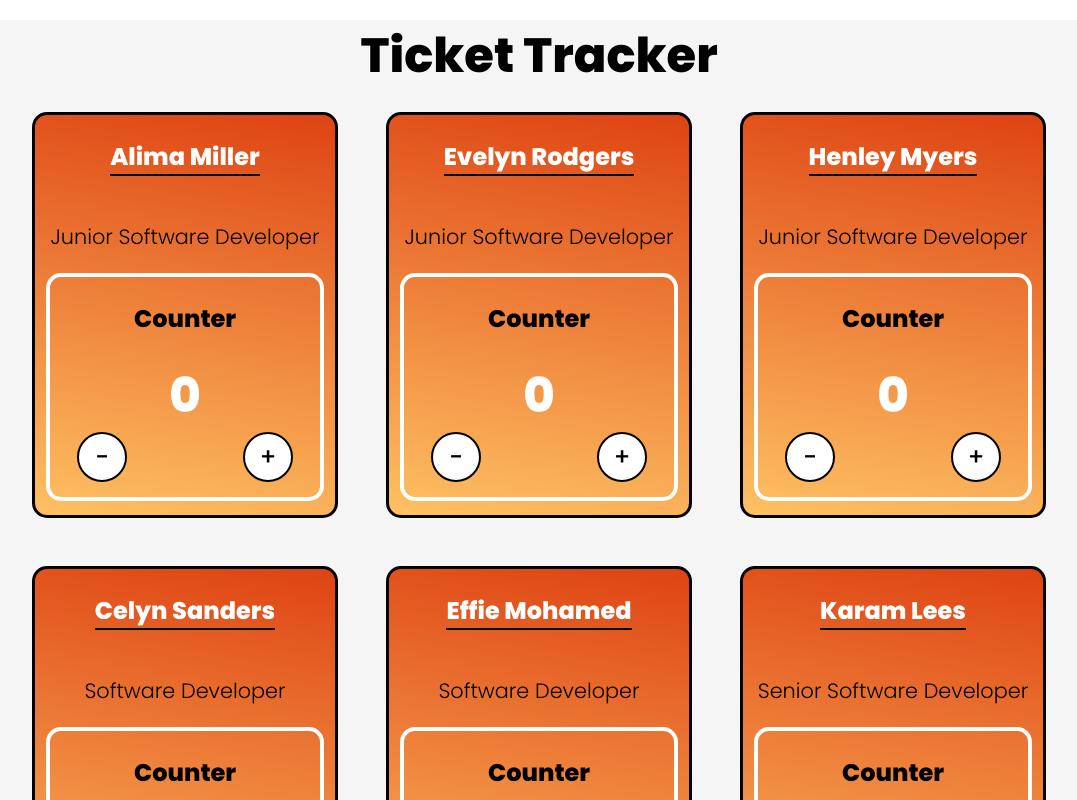
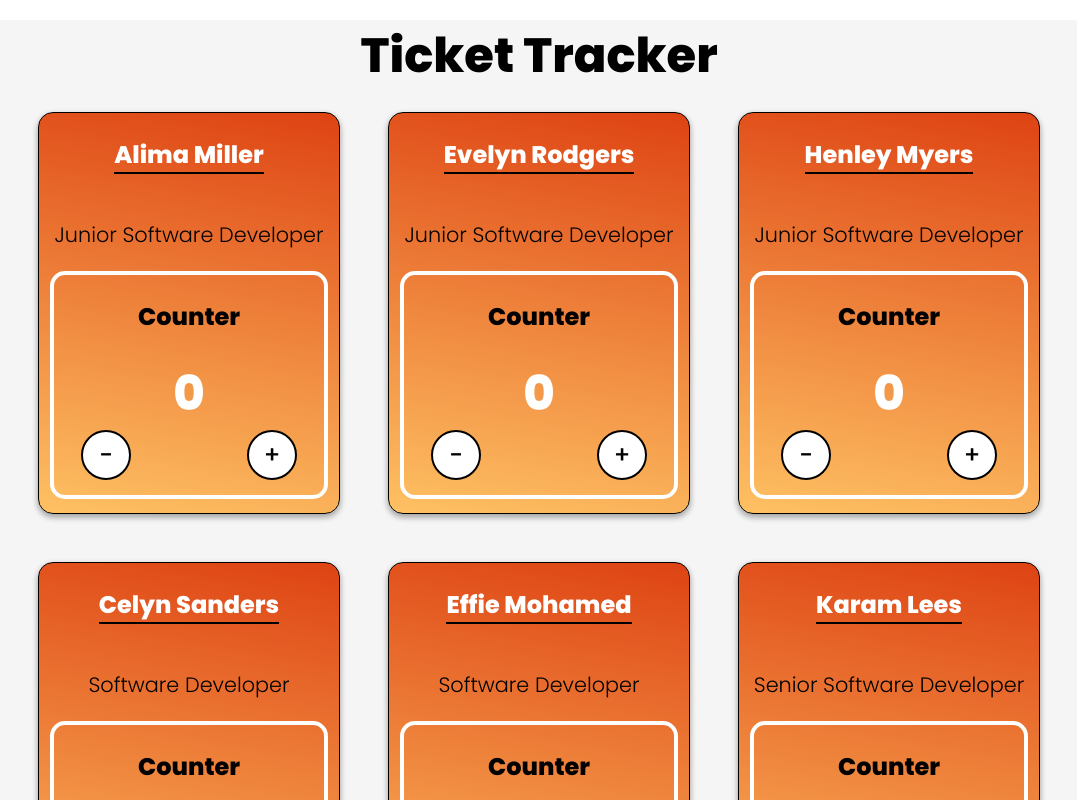
Before and after one commit to ab-96/Ticker-Tracker, a React (Create React App) app: page / in a window 1280 px wide. Shown: the top 800 px of the page, without its empty margins (101-1178 px from the left). Built offline with nearby package versions, Linux system fonts and the light colour scheme.

Commit message:
added styling to counter buttons

```diff
--- a/src/App.jsx
+++ b/src/App.jsx
@@ -19,6 +19,9 @@
                 })}
 
             </section>
+
+
+
         </div>
     );
 };
--- a/src/components/Counter/Counter.jsx
+++ b/src/components/Counter/Counter.jsx
@@ -8,14 +8,15 @@
 
         setCounter(counter + 1)
 }
+
 const handleDecrement = () => {
     if (counter === 0) {
         setCounter(0)
     } else {
         setCounter(counter - 1)
     }
-
 }
+//It works
 
 
     return (
--- a/src/components/Counter/Counter.scss
+++ b/src/components/Counter/Counter.scss
@@ -25,6 +25,9 @@
         justify-content: space-between;
 
         .button {
+            display: flex;
+            justify-content: center;
+            align-items: center;
             cursor: pointer;
             background-color: white;
             width: 50px;
@@ -32,6 +35,7 @@
             border-radius: 50%;
             border: 2px solid black;
             font-size: 1.5rem;
+            color: black;
         }
 
 
--- a/src/components/EmployeeCard/EmployeeCard.scss
+++ b/src/components/EmployeeCard/EmployeeCard.scss
@@ -2,12 +2,13 @@
     display: flex;
     flex-direction: column;
     align-items: center;
-    border: 3px solid black;
+    border: 1px solid black;
     width: 300px;
     height: 400px;
     border-radius: 15px;
     background: linear-gradient(10deg, #FEC163, #DE4313 );
     border-radius: 15px;
+    box-shadow: rgba(0, 0, 0, 0.16) 0px 3px 6px, rgba(0, 0, 0, 0.23) 0px 3px 6px;
 
     &__name {
         font-family: 'Poppins', sans-serif;
```
